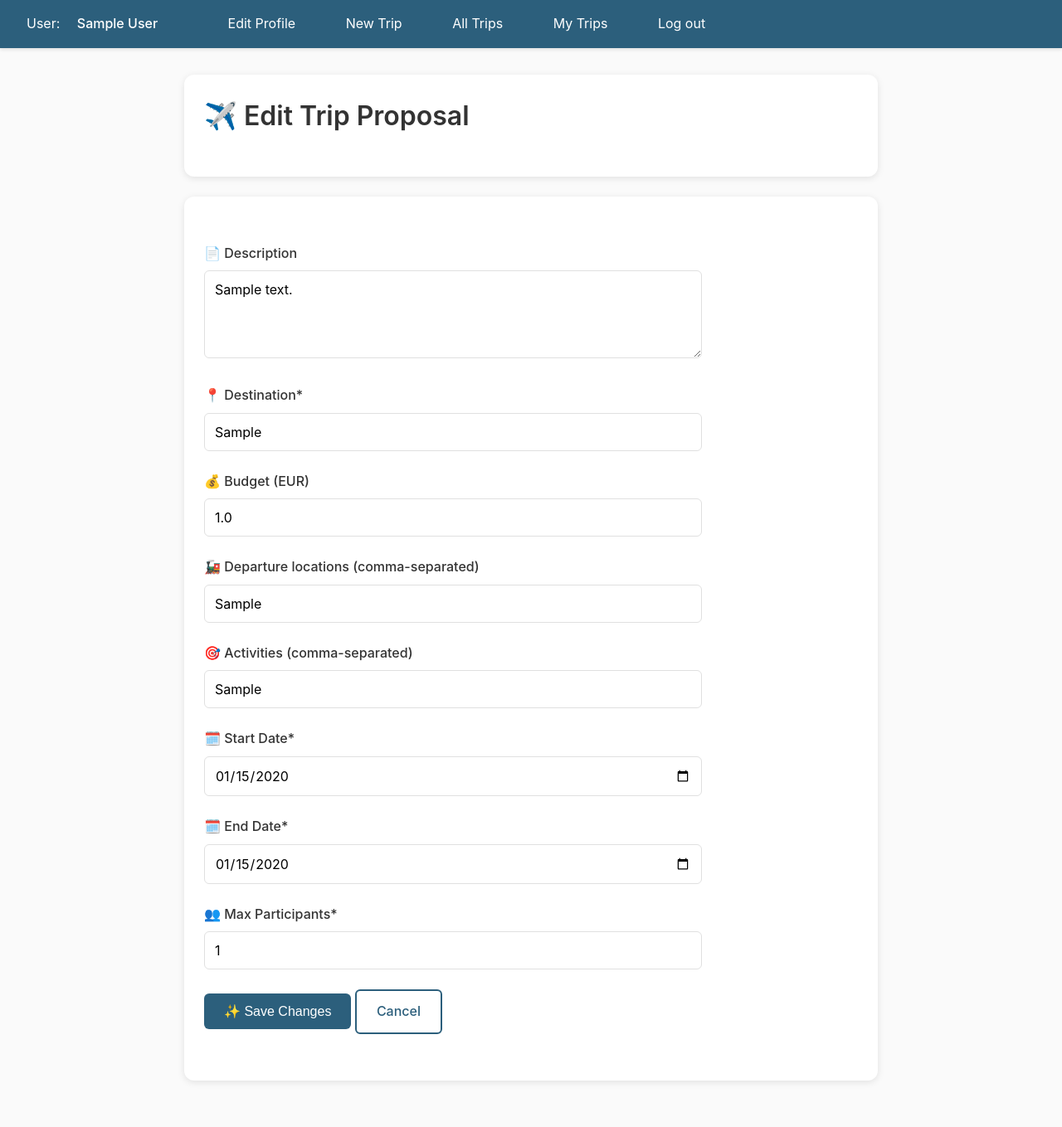
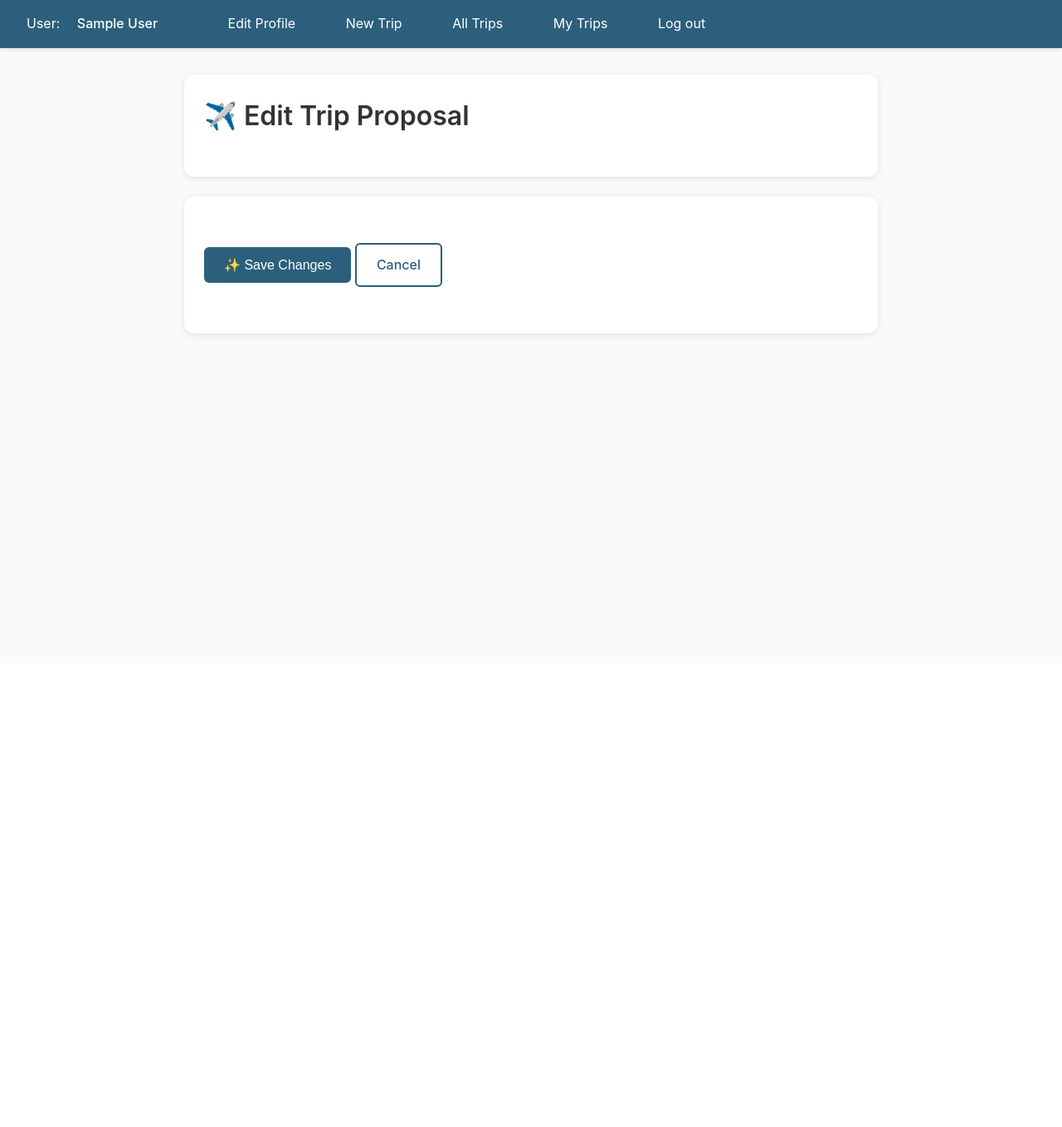
Before and after one commit to oliverdacre/travel-together, a Flask app: page /trip/1/edit in a window 1280 px wide. Shown: the whole page at 83% size. After the commit the page ends 406 px from the top, so only its background shows below. Run offline with Flask 3, Linux system fonts and the light colour scheme; a user stored in the database is signed in; tables that the repository leaves empty hold one stand-in row (values such as "Sample post").

Commit message:
feat: change trip status

```diff
--- a/travel/static/styles.css
+++ b/travel/static/styles.css
@@ -213,6 +213,24 @@ button:focus,
 .btn-danger:active,
 .btn-danger:focus {
   background: #c82333;
+  color: white;
+  outline: none;
+}
+
+.btn-success {
+  background: var(--success-mint);
+  color: white;
+}
+
+.btn-success:hover {
+  background: #45b8ad;
+  color: white;
+  text-decoration: none;
+}
+
+.btn-success:active,
+.btn-success:focus {
+  background: #45b8ad;
   color: white;
   outline: none;
 }
--- a/travel/templates/trip/edit_trip.html
+++ b/travel/templates/trip/edit_trip.html
@@ -8,56 +8,56 @@
 <div class="card">
     <form method="post">
 
-        {% if not description_final %}
+        {% if not proposal.description_final %}
         <div class="form-group">
             <label for="description">📄 Description</label>
             <textarea id="description" name="description" maxlength="500" rows="4">{{ proposal.description if proposal.description else '' }}</textarea>
         </div>
         {% endif %}
 
-        {% if not destination_final %}
+        {% if not proposal.destination_final %}
         <div class="form-group">
             <label for="destination">📍 Destination*</label>
             <input type="text" id="destination" name="destination" maxlength="100" value="{{ proposal.destination }}" required>
         </div>
         {% endif %}
 
-        {% if not budget_final %}
+        {% if not proposal.budget_final %}
         <div class="form-group">
             <label for="budget">💰 Budget (EUR)</label>
             <input type="number" id="budget" step="0.01" name="budget" value="{{ proposal.budget }}">
         </div>
         {% endif %}
 
-        {% if not departure_locations_final %}
+        {% if not proposal.departure_locations_final %}
         <div class="form-group">
             <label for="departure_locations">🚂 Departure locations (comma-separated)</label>
             <input type="text" id="departure_locations" name="departure_locations" maxlength="200" value="{{ proposal.departure_locations if proposal.departure_locations else '' }}">
         </div>
         {% endif %}
 
-        {% if not activities_final %}
+        {% if not proposal.activities_final %}
         <div class="form-group">
             <label for="activities">🎯 Activities (comma-separated)</label>
             <input type="text" id="activities" name="activities" maxlength="200" value="{{ proposal.activities if proposal.activities else '' }}">
         </div>
         {% endif %}
 
-        {% if not start_date_final %}
+        {% if not proposal.start_date_final %}
         <div class="form-group">
             <label for="start_date">🗓️ Start Date*</label>
             <input type="date" id="start_date" name="start_date" value="{{ proposal.start_date.strftime('%Y-%m-%d') }}">
         </div>
         {% endif %}
 
-        {% if not end_date_final %}
+        {% if not proposal.end_date_final %}
         <div class="form-group">
             <label for="end_date">🗓️ End Date*</label>
             <input type="date" id="end_date" name="end_date" value="{{ proposal.end_date.strftime('%Y-%m-%d') }}">
         </div>
         {% endif %}
 
-        {% if not max_participants_final %}
+        {% if not proposal.max_participants_final %}
         <div class="form-group">
             <label for="max_participants">👥 Max Participants*</label>
             <input type="number" id="max_participants" name="max_participants" value="{{ proposal.max_participants }}" min="1">
--- a/travel/trip.py
+++ b/travel/trip.py
@@ -293,3 +293,56 @@ def add_editor(trip_id):
 
     flash("User has been granted editor permissions!", "success")
     return redirect(url_for("trip.detail", trip_id=trip_id))
+
+@bp.route("/<int:trip_id>/finalize", methods=["POST"])
+@flask_login.login_required
+def finalize_proposal(trip_id):
+    proposal = TripProposal.query.get_or_404(trip_id)
+    current_user = flask_login.current_user
+
+    if current_user not in proposal.editors:
+        abort(403)
+
+    proposal.description_final = True
+    proposal.destination_final = True
+    proposal.budget_final = True
+    proposal.departure_locations_final = True
+    proposal.activities_final = True
+    proposal.start_date_final = True
+    proposal.end_date_final = True
+    proposal.max_participants_final = True
+    proposal.status = ProposalStatus.finalized
+
+    db.session.commit()
+
+    flash("Trip proposal has been finalized!", "success")
+    return redirect(url_for("trip.detail", trip_id=trip_id))
+
+@bp.route("/<int:trip_id>/close", methods=["POST"])
+@flask_login.login_required
+def close_proposal(trip_id):
+    proposal = TripProposal.query.get_or_404(trip_id)
+    current_user = flask_login.current_user
+
+    if current_user not in proposal.editors:
+        abort(403)
+
+    proposal.status = ProposalStatus.closed_to_new_participants
+    db.session.commit()
+
+    flash("Trip proposal has been closed to new participants!", "success")
+    return redirect(url_for("trip.detail", trip_id=trip_id))
+
+@bp.route("/<int:trip_id>/cancel", methods=["POST"])
+@flask_login.login_required
+def cancel_proposal(trip_id):
+    proposal = TripProposal.query.get_or_404(trip_id)
+    current_user = flask_login.current_user
+    if current_user not in proposal.editors:
+        abort(403)
+
+    proposal.status = ProposalStatus.cancelled
+    db.session.commit()
+
+    flash("Trip proposal has been cancelled!", "success")
+    return redirect(url_for("trip.detail", trip_id=trip_id))
```
Also changed, not shown: travel/templates/trip/detail.html (+16 -1 lines).
